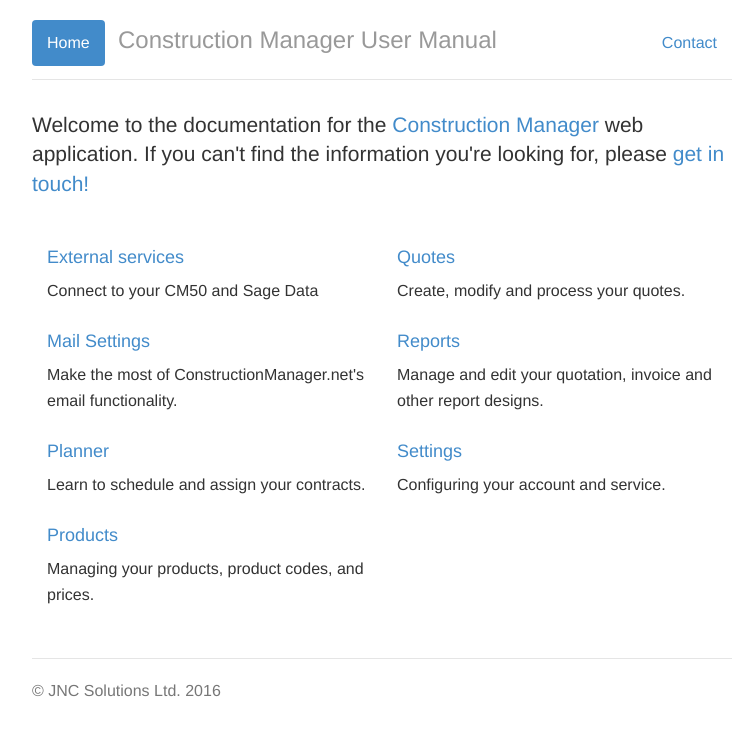
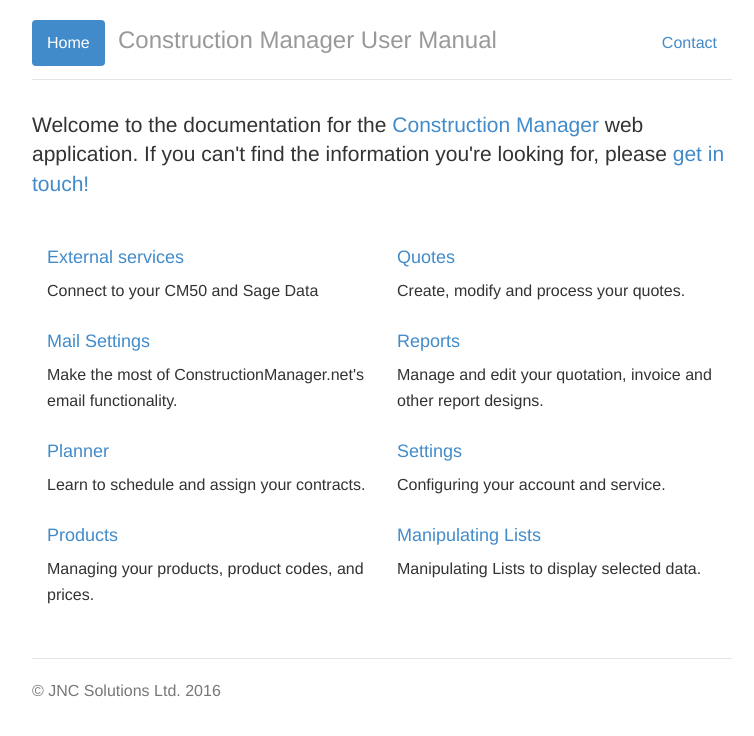
Before and after one commit to JNCSolutions/ConstructionManagerDocs, a Jekyll site: the page built from index.html, in a window 1280 px wide. Shown: the top 736 px of the page, without its empty margins (258-1012 px from the left). Built offline with Jekyll 4.4.1, drawn with Linux system fonts in a browser that asks for light colours.

Commit message:
Update index.html

```diff
--- a/index.html
+++ b/index.html
@@ -29,5 +29,8 @@
 
     <h4><a href="settings.html">Settings</a></h4>
     <p>Configuring your account and service.</p>
+
+    <h4><a href="manipulating-lists.html">Manipulating Lists</a></h4>
+    <p>Manipulating Lists to display selected data.</p>
   </div>
 </div>
```
